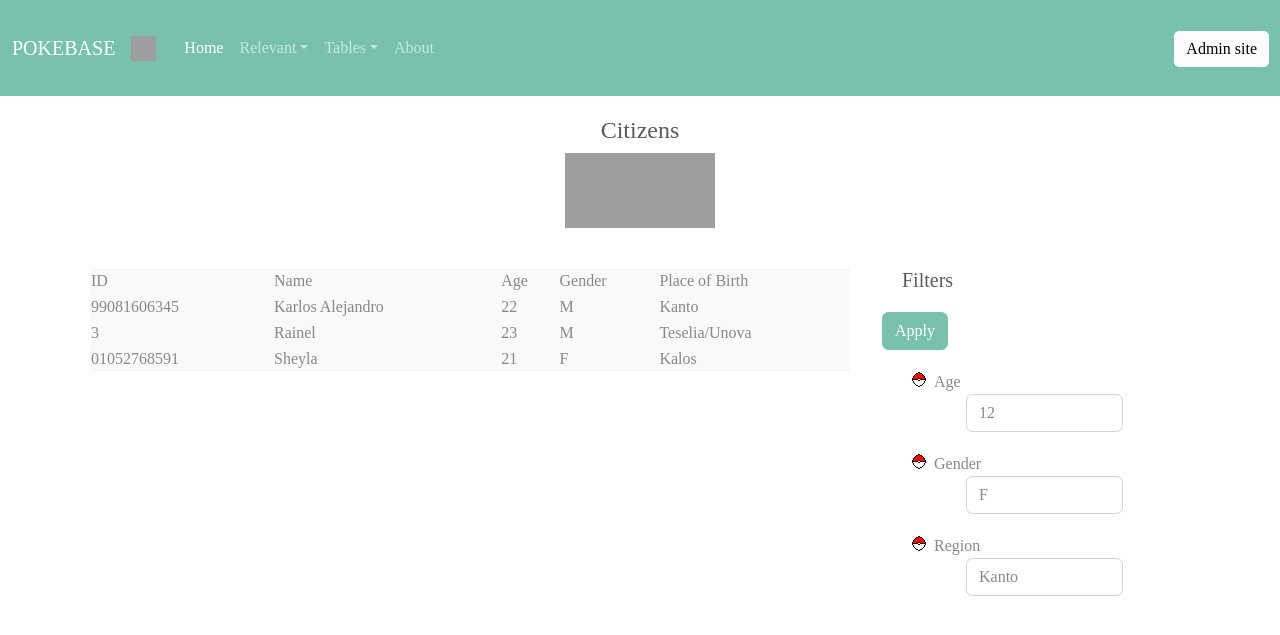
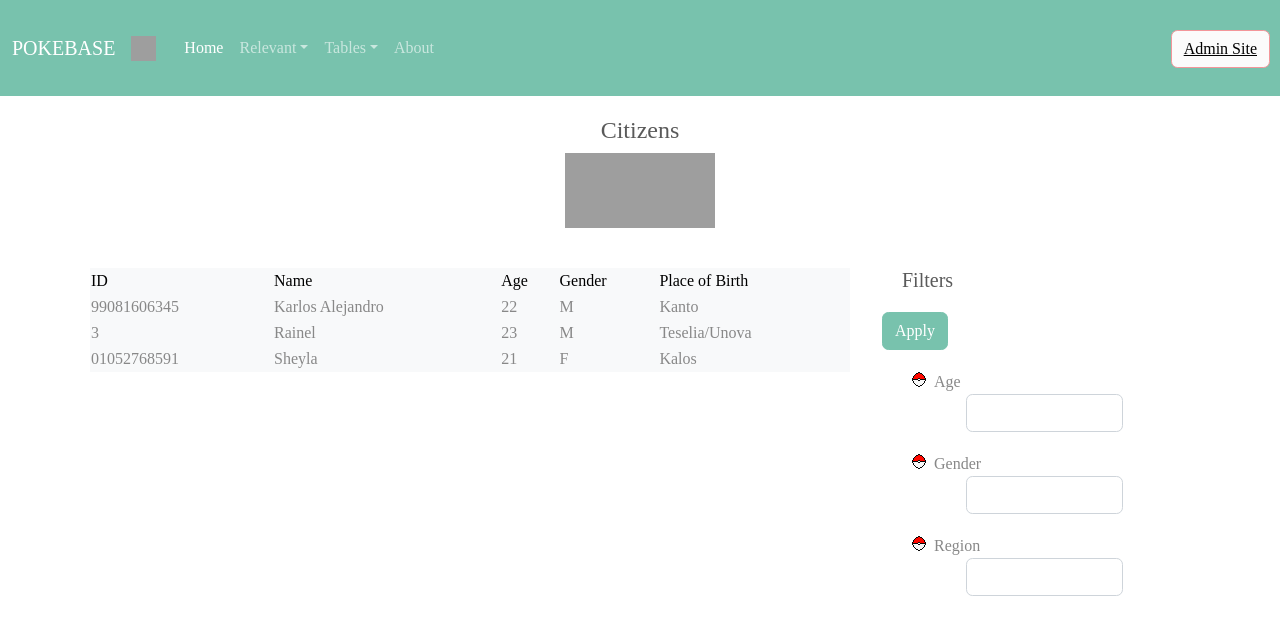
Before and after one commit to karlosA99/pokemon_data-base, a Django app: page /citizen/ in a window 1280 px wide. Shown: the top 635 px of the page. Run offline with Django 4.2, Linux system fonts and the light colour scheme; data comes from the database, SQL or seed files in the repository; both versions use the stored data as it was after the commit; some libraries are stand-ins or nearby versions; grey boxes are pictures that could not be loaded.

Commit message:
fix: citizen view, filters and admin button works

```diff
--- a/pokemon/pokemonApp/models.py
+++ b/pokemon/pokemonApp/models.py
@@ -17,7 +17,7 @@ class Element(models.Model):
 
 #?Related with Region
 class Region(models.Model):
-    id_Region = models.IntegerField(primary_key= True) #id_regon = region_code
+    id_Region = models.CharField(primary_key= True, max_length=30) #id_regon = region_code
     name = models.CharField(max_length = 30, null= False)
 
     def __str__(self) -> str:
@@ -65,7 +65,6 @@ class Motion(models.Model):
         return self.name
 
 class Trainer(Citizen):
-    id_Trainer = models.CharField(unique=True, max_length= 10)
     id_Gym = models.ForeignKey(Gym, null= True, on_delete= models.SET_NULL,blank= True,related_name="%(class)s_id_Gym")
     oponent = models.ManyToManyField('self',through='Duel',through_fields=['trainer1', 'trainer1'])
     medals = models.ManyToManyField(Gym, blank= True,related_name= "%(class)s_medals")
--- a/pokemon/pokemonApp/views.py
+++ b/pokemon/pokemonApp/views.py
@@ -24,8 +24,8 @@ class CitizenList(ListView):
             citizen = citizen.filter(sex= request.GET["gender"])
 
 
-        if "region" in request.GET and request.GET['region'] !='':
-            citizen = citizen.filter(born_region__name=request.GET(["region"]))
+        if "region" in request.GET and request.GET["region"] !='':
+            citizen = citizen.filter(born_region__name=request.GET["region"])
 
         return render(request, self.template_name, {'object_list': citizen})
 
--- a/pokemon/templates/citizen/citizen.html
+++ b/pokemon/templates/citizen/citizen.html
@@ -77,15 +77,15 @@
             </div>
           </li>
           <li class="nav-item">
-            <a class="nav-link" href="about">About</a>
+            <a class="nav-link" href="../about">About</a>
           </li>
           <li style="position: absolute; top: 30px; right: 10px;">
             <div class="btn-group-vertical">
-              <button type="button" style="color: black ; background-color:rgb(251, 251, 251);"
-                class="btn btn-primary poke">Admin site</button>
+              <div class="btn btn-secondary" style="background-color:rgb(251, 251, 251)">
+                <a class="poke" style="color: black;" href="../admin/">Admin Site</a>
+              </div>
             </div>
           </li>
-
         </ul>
       </div>
     </div>
@@ -152,20 +152,20 @@
                 <li class="sub-menu poke marg">Age</a>
                   <ul>
                     <li>
-                      <input type="text" class="form-control" size="15" maxlength="30" placeholder="12" name="age">
+                      <input type="text" class="form-control" size="15" maxlength="30" name="age">
                     </li>
                   </ul>
                 </li>
                 <li class="sub-menu poke marg">Gender</a>
                   <ul>
-                     <li>
-                      <input type="text" class="form-control" size="15" maxlength="1" placeholder="F" name="gender">
+                    <li>
+                      <input type="text" class="form-control" size="15" maxlength="1" name="gender">
                     </li>
                   </ul>
                 <li class="sub-menu poke marg">Region</a>
                   <ul>
                     <li>
-                      <input type="text" class="form-control" size="15" maxlength="30" placeholder="Kanto"  name="region">
+                      <input type="text" class="form-control" size="15" maxlength="30" name="region">
                     </li>
                   </ul>
                 </li>
@@ -224,9 +224,8 @@
           background-color: rgba(241, 0, 0, 0.707);
         }
 
-
-        input::placeholder {
-          color: rgba(87, 87, 87, 0.437);
+        thead td {
+          color: black;
         }
       </style>
 
```
Also changed, not shown: pokemon/templates/trainer/trainer.html (+6 -6 lines), pokemon/db.sqlite3, pokemon/pokemonApp/migrations/0001_initial.py (deleted), pokemon/pokemonApp/migrations/__init__.py (deleted).
